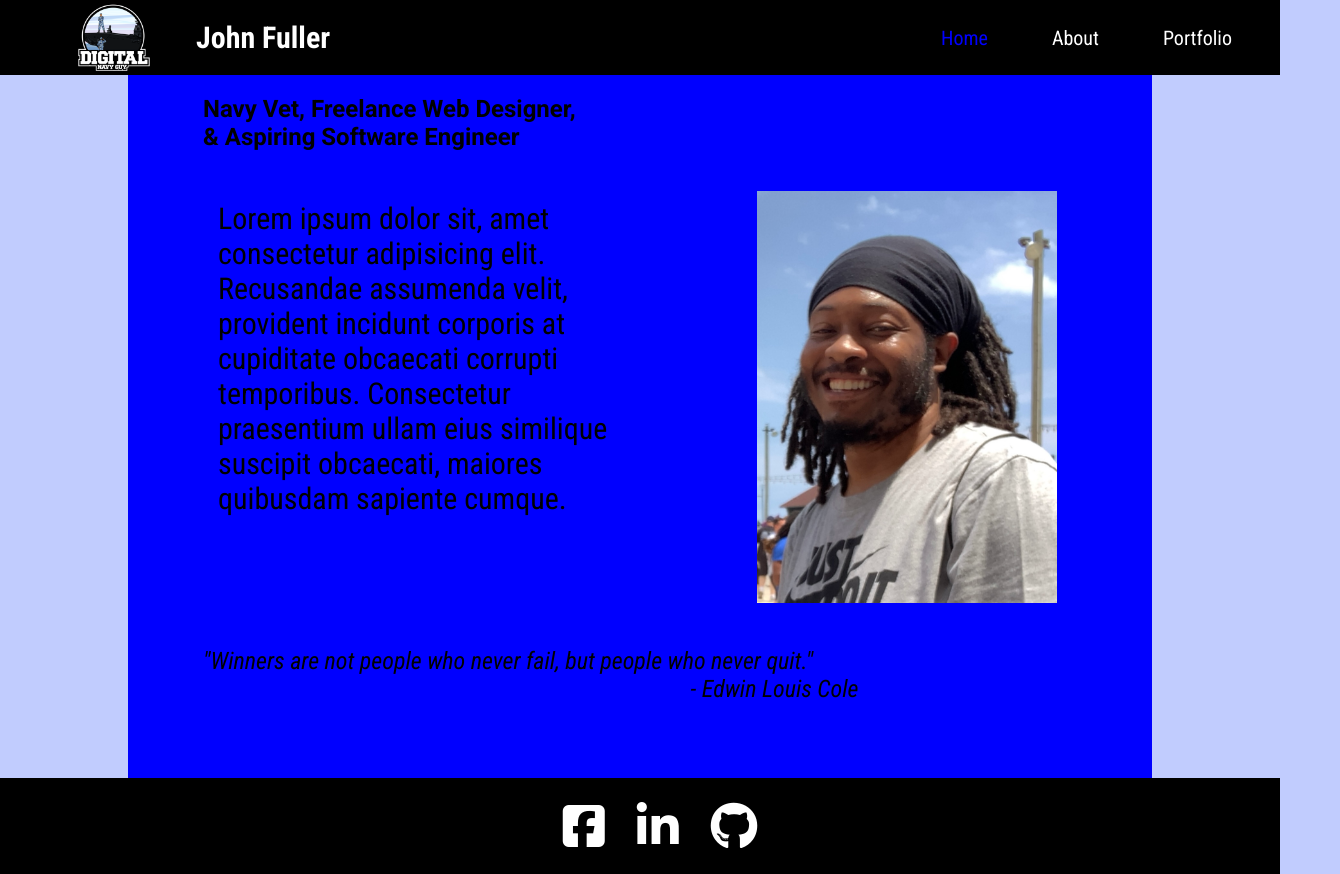
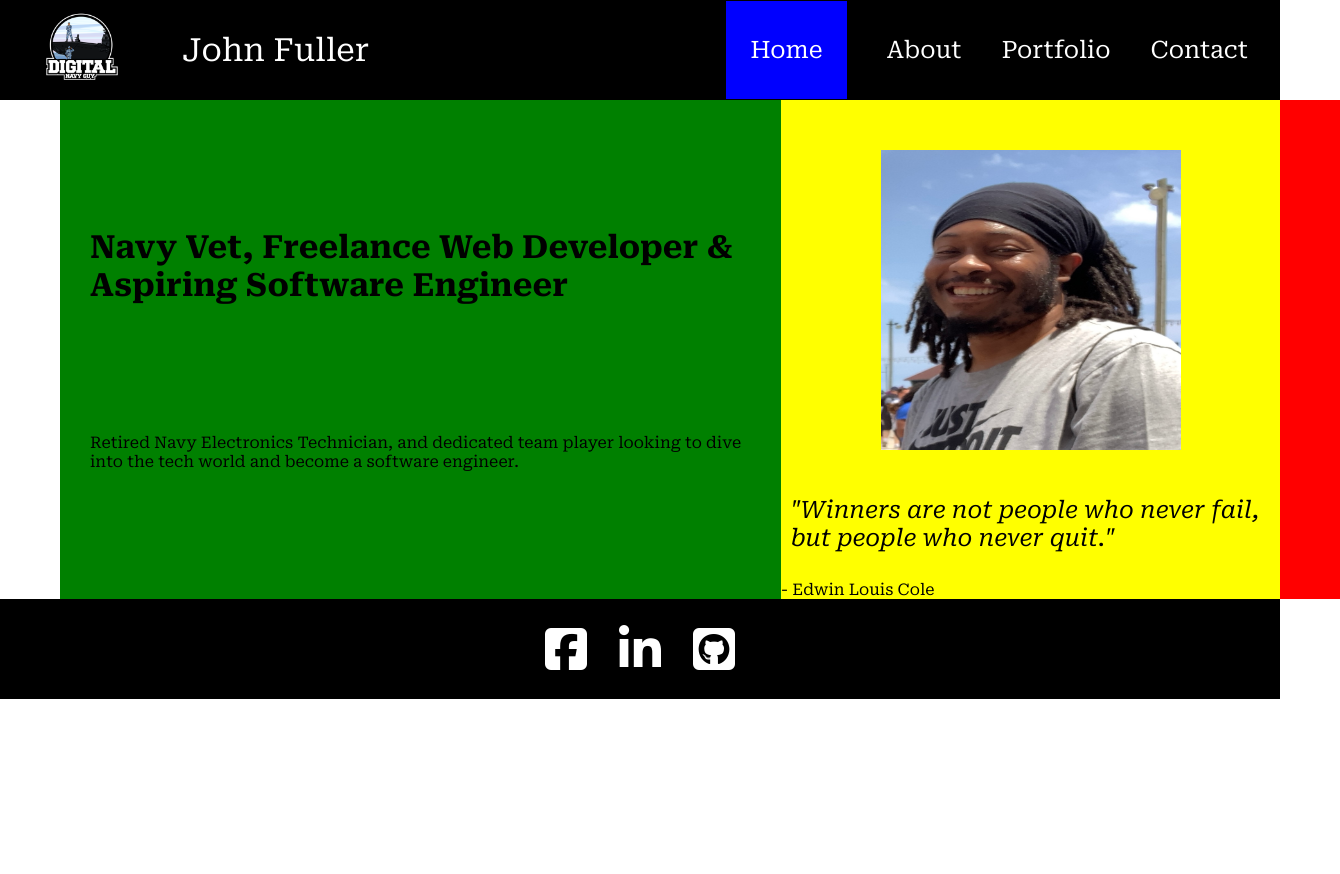
Before and after one commit to DigitalNavyGuy/personal-site, a plain HTML site: page index.html in a window 1280 px wide. Shown: the whole page, 1340 px wide, since content can reach past the window. After the commit the page ends 800 px from the top, so only its background shows below. Drawn offline with Linux system fonts and the light colour scheme.

Commit message:
Updated index.html, and style.css and renamed Image folder.

```diff
--- a/index.html
+++ b/index.html
@@ -1,3 +1,4 @@
+
 <!DOCTYPE html>
 <html lang="en">
 <head>
@@ -5,70 +6,60 @@
     <meta name="viewport" content="width=device-width, initial-scale=1.0">
     <script src="scripts.js"></script>
     <script src="https://kit.fontawesome.com/de008441f7.js" crossorigin="anonymous"></script>
-    <link href="https://fonts.googleapis.com/css2?family=Roboto+Condensed:ital,wght@0,100;0,200;0,300;0,400;0,500;0,600;0,700;0,800;0,900;1,100;1,200;1,300;1,400;1,500;1,600;1,700;1,800;1,900&family=Roboto+Slab:wght@100;200;300;400;500;600;700;800;900&family=Roboto:ital,wght@0,100;0,300;0,400;0,500;0,700;0,900;1,100;1,300;1,400;1,500;1,700;1,900&family=Source+Code+Pro:wght@400;700&display=swap" rel="stylesheet">
+    <link href="https://fonts.googleapis.com/css2?family=Roboto+Serif:ital,opsz,wght@0,8..144,100;0,8..144,200;0,8..144,300;0,8..144,400;0,8..144,500;0,8..144,600;0,8..144,700;1,8..144,100;1,8..144,200;1,8..144,300;1,8..144,400;1,8..144,500;1,8..144,600;1,8..144,700&family=Roboto+Slab:wght@100;200;300;400;500;600;700;800;900&family=Source+Code+Pro:wght@400;700&display=swap" rel="stylesheet">
     <link rel="stylesheet" href="style.css">
     <title>Personal Site</title>
 </head>
 <body>
-    <nav>
-        <div id="logo-img">
-            <a href="http://127.0.0.1:5500/index.html">
-                <img src="Images/logo.png" alt="DigitalNavyGuy logo">
+    <header>
+        <div class="container">
+            <nav class="navbar">
+                <div class="brand">
+                    <a href="index.html" class="logo">
+                    <img id="logo" src="img/logo.png" alt="">
                 </a>
-            <h1>John Fuller</h1>
+                <p class="name">John Fuller</p>
                 </div>
-        <ul>
-            <li>
-                <a class="active" href="http://127.0.0.1:5500/index.html">Home</a>
-            </li>
-            <li>
-                <a href="http://127.0.0.1:5500/about.html">About</a>
-            </li>
-            <li>
-                <a href="http://127.0.0.1:5500/portfolio.html">Portfolio</a>
-            </li>
+                <ul class="nav-menu">
+                    <li class="active"><a href="index.html">Home</a></li>
+                    <li><a href="about.html">About</a></li>
+                    <li><a href="portfolio.html">Portfolio</a></li>
+                    <li><a href="contact.html">Contact</a></li>
                 </ul>
             </nav>
+        </div>
+    </header>
 
     <main>
-        <div class="container">
-            <section>
-                <h2 class="section-heading">Navy Vet, Freelance Web Designer, <br>& Aspiring Software Engineer</h2>
-                <div class="intro">
-                    <p>Lorem ipsum dolor sit, amet consectetur adipisicing elit. Recusandae assumenda velit, provident incidunt corporis at cupiditate obcaecati corrupti temporibus. Consectetur praesentium ullam eius similique suscipit obcaecati, maiores quibusdam sapiente cumque.</p>
-                    <img src="Images/Me.jpg" alt="Picture of me.">
+        <div class="main-section">
+            <div class="container1">
+                <h1>Navy Vet, Freelance Web Developer &<br>  Aspiring Software Engineer</h1>
+                <p>Retired Navy Electronics Technician, and dedicated team player looking to dive into the tech world and become a software engineer.</p>
             </div>
-
-                <div class="quote">
-                    <p><em>"Winners are not people who never fail, but people who never quit."
+            <div class="container2">
+                <img class="image" src="img/Me.jpg" alt="">
                 <br>
-                        <cite> - Edwin Louis Cole</cite></em>
-                    </p>
+                <br>
+                <cite>"Winners are not people who never fail, but people who never quit."</cite>
+                <br>
+                <p> - Edwin Louis Cole</p>
             </div>
-            </section>
         </div>
     </main>
 
     <footer>
-        <div id="social-media">
         <ul>
             <li>
-                    <a href="https://www.facebook.com/">
-                        <i class="fab fa-facebook-square"></i>
-                    </a>
+                <a href="https://www.facebook.com/"><i class="fab fa-facebook-square"></i></a>
             </li>
             <li>
-                    <a href="https://www.linkedin.com/in/john-fuller-201a03113/">
-                        <i class="fab fa-linkedin-in"></i>
-                    </a>
+                <a href="https://www.linkedin.com/in/john-fuller-201a03113/"><i class="fab fa-linkedin-in"></i></a>
             </li>
             <li>
-                    <a href="https://github.com/DigitalNavyGuy">
-                        <i class="fab fa-github"></i>
-                    </a>
+                <a href="https://github.com/DigitalNavyGuy"><i class="fab fa-github-square"></i></a>
             </li>
         </ul>
-        </div>
     </footer>
+
 </body>
 </html>
--- a/style.css
+++ b/style.css
@@ -1,168 +1,160 @@
+*{
+    margin: 0;
+    padding: 0;
+}
+
 body{
-    font-family: 'Roboto', sans-serif;
-    margin: 0;
-    background: #C1CCFE;
+    position: relative;
+}
+
+h1, p, a, cite{
+    font-family: 'Roboto serif', sans-serif;
+}
+
+#logo{
+    height: 100px;
+}
+
+header{
+    position: fixed;
+    top: 0;
+    width: 100%;
+    background-color: black;
+}
+
+li{
+    list-style: none;
 }
 
 a{
+    font-size: 1.5rem;
+    color: white;
     text-decoration: none;
 }
 
-hr{
-    width: 100%;
+.active{
+    background-color: blue;
+    padding: 2.2rem 1.5rem;
+    margin: 0;
 }
 
-a:hover{
-    text-decoration: none;
-    color: black;
+.nav-menu a:hover{
+    border-bottom: 7px solid blue;
+    padding-bottom: 1.8rem;
 }
 
 .container{
-    background-color: blue;
-    width: 80%;
+    width: 1280px;
     margin: auto;
 }
 
-/* Navigation */
-
-nav{
-    height: 75px;
-    background: black;
-    width: 100%;
-    margin: 0;
-    position: fixed;
-    font-family: 'Roboto Condensed', sans-serif;
-    font-size: 20px;
+.navbar{
+    width: 95%;
+    margin: auto;
+    height: 100px;
     display: flex;
     justify-content: space-between;
-    padding: 0 16px 0 0;
-    box-sizing: border-box;
-    z-index: 100;
+    align-items: center;
 }
 
-nav a{
-    padding: 0 32px;
-    color: white;
-    transition: 0.4s;
+.nav-menu{
+    display: flex;
+    justify-content: space-between;
+    align-items: center;
+    gap: 40px;
 }
 
-nav a:hover{
-    color: blue;
+.brand{
+    widows: 50%;
+    display: flex;
+    justify-content: space-evenly;
+    align-items: center;
 }
 
-nav ul{
-    display: flex;
-    list-style: none;
-    justify-content: space-around;
-    align-items: center;
-    height: 100%;
-    margin: 0;
+.name{
+    color: white;
+    font-size: 2rem;
+    padding-left: 50px;
 }
 
-.active{
-    color: blue;
+.main-section{
+    background-color: red;
+    width: 100%;
+    margin: 100px 60px 0px 60px;
+    display: flex;
+    justify-content: center;
+    flex-direction: row;
 }
 
-#logo-img{
+.container1{
+    background-color: green;
+    padding-left: 30px;
+    padding-right: 30px;
     display: flex;
-    height: 100%;
-    background: black;
-    padding: 0 32px;
-    align-items: center;
-    color: white;
-    transition: 0.4s;
+    flex-direction: column;
+    justify-content: space-evenly;
+}
+.container2{
+    background-color: yellow;
+    margin-right: 60px;
+    /* width: 50%; */
+    display: flex;
+    flex-grow: 1;
+    flex-direction: column;
+    justify-content: space-evenly;
 }
 
-#logo-img img{
-    height: 100px;
-    margin: 0;
+.container2 .image{
+    width: 300px;
+    height: 300px;
+    margin-top: 50px;
+    padding-left: 100px;
 }
 
-#logo-img:hover{
-    background: black;
-}
-
-#logo-img a{
-    display: flex;
-    align-items: center;
-    justify-content: space-between;
-}
-
-/* Section */
-
-section{
-    display: flex;
-    justify-content: space-between;
-    flex-wrap: wrap;
-    padding: 75px;
-}
-
-.intro p{
-    font-family: 'Roboto Condensed', sans-serif;
-    font-size: 30px;
-    float: left;
-    display: block;
-    width: 50%;
-    padding: 0 15px;
-}
-
-section img{
-    width: 300px;
-    float: right;
-    padding: 20px;
-}
-
-.quote{
-    font-family: 'Roboto Condensed', sans-serif;
+.container2 cite{
     font-size: 24px;
-    width: 75%;
-}
-
-.quote p cite{
-    float: right;
+    padding: 10px;
 }
 
 footer{
-    font-size: 28px;
-    background: black;
-    color: white;
-    padding: 8px;
-    text-align: center;
+    width: 100%;
+    background-color: black;
+    display: flex;
+    height: 100px;
+    justify-content: center;
+    align-items: center;
 }
+
 footer ul{
     display: flex;
     list-style: none;
     justify-content: center;
     align-items: center;
     height: 100%;
-    margin: 0
+    margin: 0;
 }
 
- #social-media a .fa-facebook-square,
- .fa-linkedin-in, .fa-github{
+.fa-facebook-square,
+ .fa-linkedin-in, .fa-github-square{
     font-size: 48px;
     padding: 16px;
     color: white;
     transition: 0.4s;
-
  }
 
- #social-media ul li:hover a .fa-facebook-square{
+ a:hover .fa-facebook-square{
     color: blue;
  }
 
- #social-media ul li:hover a .fa-linkedin-in{
+ a:hover .fa-linkedin-in{
     color: #3B5998;
  }
 
- #social-media ul li:hover a .fa-github{
+ a:hover .fa-github-square{
     color: #BBB;
  }
 
-
-
- #contact-form{
-    box-sizing: border-box;
-    border: 1px solid black;
-    margin: auto;
+footer li{
+    display: flex;
+    gap: 40px;
 }
```
Also changed, not shown: img/Belle.jpeg (renamed from Images/Belle.jpeg), img/Cool Grey Jordan 11 Sneakers.jpg (renamed from Images/Cool Grey Jordan 11 Sneakers.jpg), img/Fictional University.jpeg (renamed from Images/Fictional University.jpeg), img/Grilling.jpg (renamed from Images/Grilling.jpg), img/MBSRehabWell.jpeg (renamed from Images/MBSRehabWell.jpeg), img/Me.jpg (renamed from Images/Me.jpg), img/TheKBridalExperience.jpeg (renamed from Images/TheKBridalExperience.jpeg), img/logo.png (renamed from Images/logo.png). Lines whose indentation alone changed are shown as unchanged.
